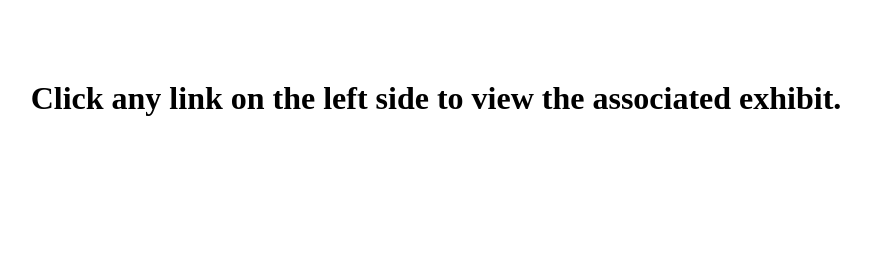
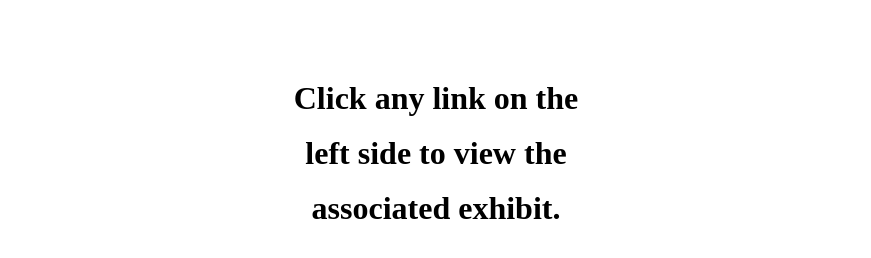
Before and after one commit to lfe011969/apprentice.io, a plain HTML site: page start1.html in a window 1280 px wide. Shown: the whole page, without its empty margins (204-1075 px from the left). Drawn offline with Linux system fonts and the light colour scheme.

Commit message:
Update start1.html

```diff
--- a/start1.html
+++ b/start1.html
@@ -2,6 +2,8 @@
 <html>
 <body>
 	<br /><br /><br /><br />
-	<h1 style="text-align: center; margin: auto;">Click any link on the left side to view the associated exhibit.</h1>
+	<h1 style="text-align: center; margin: auto;">Click any link on the</h1><br />
+	<h1 style="text-align: center; margin: auto;">left side to view the</h1><br />
+	<h1 style="text-align: center; margin: auto;">associated exhibit.</h1>
 </body>
 </html>
```
